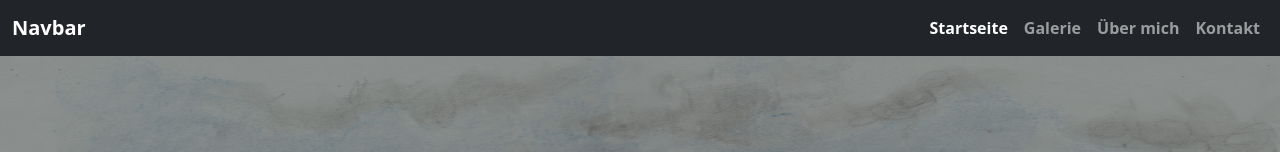
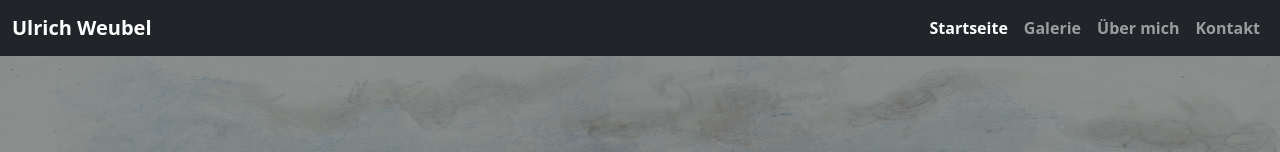
Before and after one commit to fabiusgasber/architekt-weubel, a website: page index.html in a window 1280 px wide. Shown: the top 152 px of the page. Drawn offline with nearby package versions, Linux system fonts and the light colour scheme.

Commit message:
Change navbar brand name

```diff
--- a/index.html
+++ b/index.html
@@ -12,7 +12,7 @@
         <header>
             <nav class="navbar navbar-expand-sm navbar-dark">
                 <div class="container-fluid justify-content-center">
-                    <a class="navbar-brand fw-bold" href="#">Navbar</a>
+                    <a class="navbar-brand fw-bold" href="#">Ulrich Weubel</a>
                 <button class="navbar-toggler flex-row" type="button" data-bs-toggle="collapse" data-bs-target="#navbarNav" aria-controls="navbarNav" aria-expanded="false" aria-label="Toggle navigation">
                     <span class="navbar-toggler-icon"></span>
                   </button>
```
